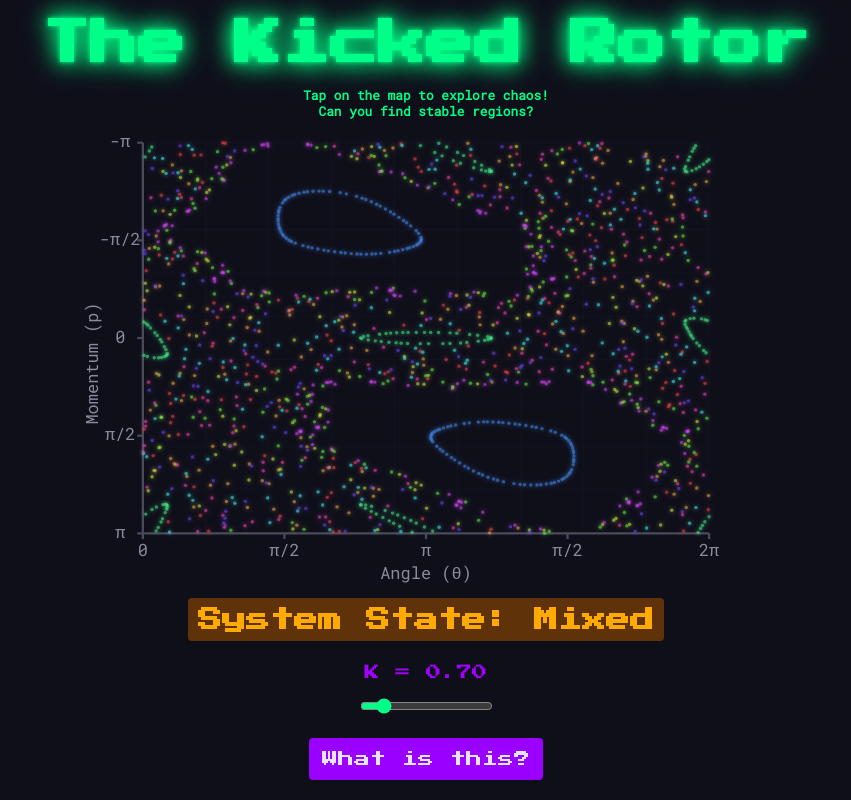
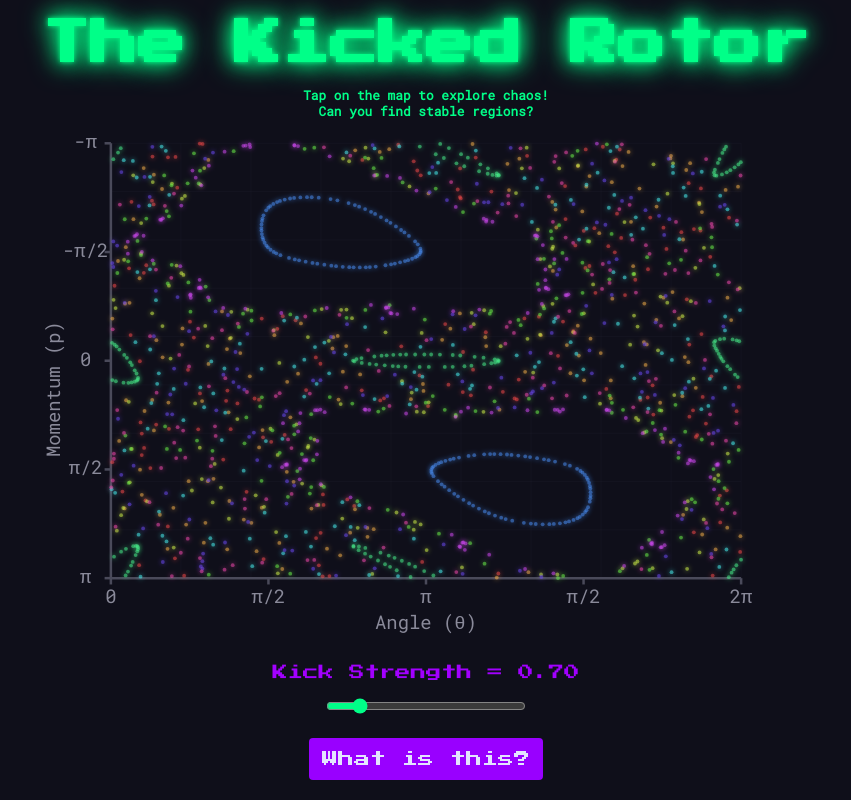
Before and after one commit to IlyaOrson/KickedRotor, a SvelteKit app: page / in a window 1280 px wide. Shown: the whole page, without its empty margins (214-1065 px from the left). Built offline with nearby package versions, Linux system fonts and the light colour scheme.

Commit message:
Remove state indicator

```diff
--- a/src/routes/+page.svelte
+++ b/src/routes/+page.svelte
@@ -27,7 +27,6 @@
   let trajectories = $state<Trajectory[]>([]);
   let clickTrajectory = $state<Trajectory | null>(null);
   let animationPoints = $state(0);
-  let animationInterval: number | null = null;
   let animationFrameId: number | null = null;
   let debounceDelay = $state(300); // Default debounce delay
 
@@ -61,15 +60,6 @@
   const colors = Array(NUM_TRAJECTORIES)
     .fill(0)
     .map((_, i) => `hsl(${(i * 360) / NUM_TRAJECTORIES}, 80%, 60%)`);
-
-  // State classification
-  let systemState = $derived(getSystemState(k));
-
-  function getSystemState(k: number): string {
-    if (k < 0.5) return "Regular";
-    if (k < 2.0) return "Mixed";
-    return "Chaotic";
-  }
 
   // Helper functions
   function mod(n: number, m: number): number {
@@ -377,17 +367,9 @@
         {/if}
       </svg>
     </div>
-    <div
-      class="system-state"
-      class:regular={systemState === "Regular"}
-      class:mixed={systemState === "Mixed"}
-      class:chaotic={systemState === "Chaotic"}
-    >
-      System State: {systemState}
-    </div>
     <div class="controls">
       <div class="parameter-control">
-        <div class="k-value">K = {k.toFixed(2)}</div>
+        <div class="k-value">Kick Strength = {k.toFixed(2)}</div>
         <input
           id="k-param"
           type="range"
@@ -496,6 +478,7 @@
     font-size: clamp(10px, 2vw, 15px);
     text-anchor: middle;
     font-family: "Roboto Mono", monospace;
+    user-select: none;
   }
 
   .y-axis-label {
@@ -566,32 +549,6 @@
     margin-bottom: 1rem;
   }
 
-  .system-state {
-    font-size: clamp(0.7rem, 2vw, 1.5rem);
-    padding: 0.6rem;
-    border-radius: 0.25rem;
-    font-weight: bold;
-    transition: all 0.3s;
-    text-align: center;
-    vertical-align: baseline;
-    font-family: "Press Start 2P", monospace;
-  }
-
-  .regular {
-    background: #00448833;
-    color: #00ff88;
-  }
-
-  .mixed {
-    background: #884400aa;
-    color: #ffaa00;
-  }
-
-  .chaotic {
-    background: #880000aa;
-    color: #ff4444;
-  }
-
   .readme-widget {
     width: 100%;
     max-width: 800px;
```
